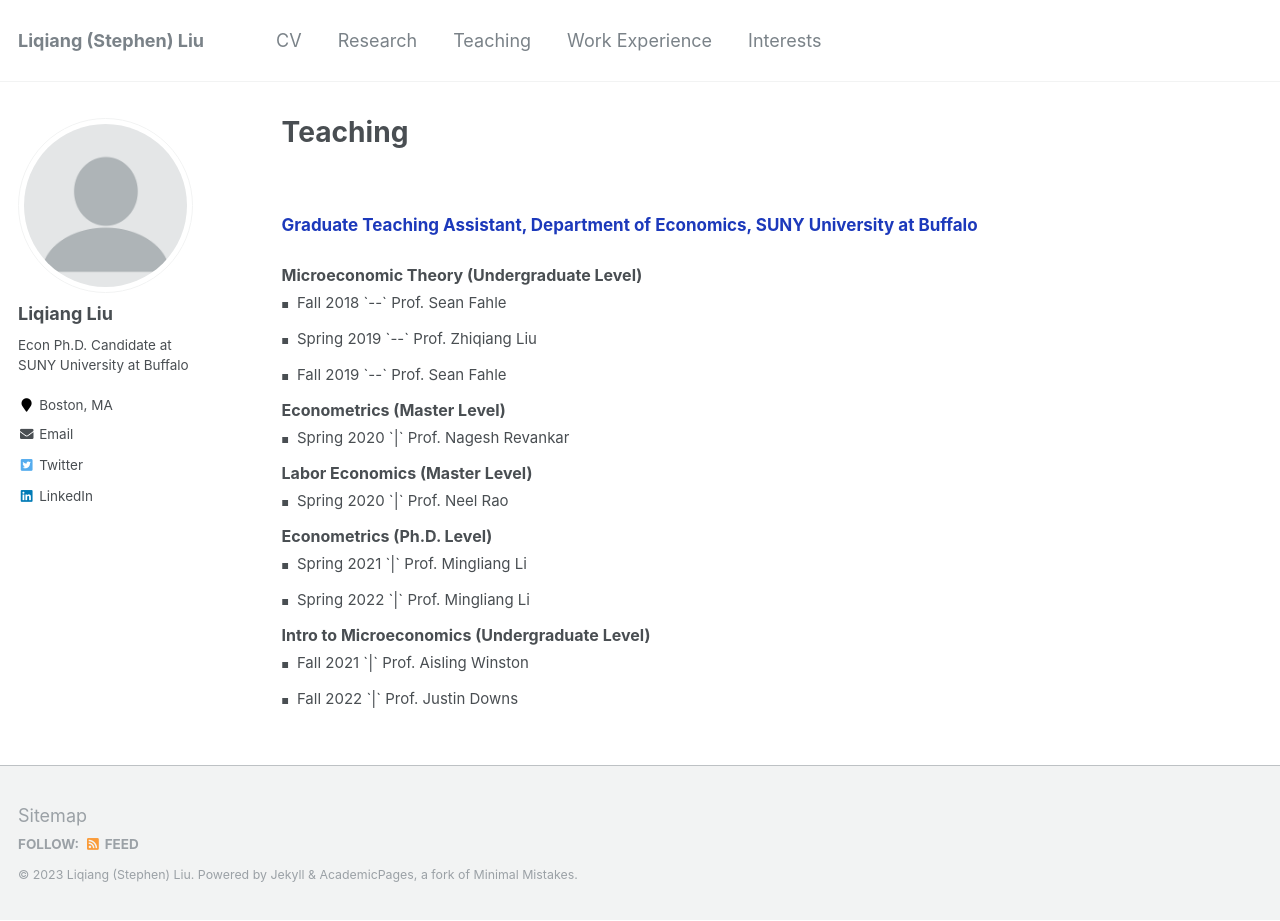
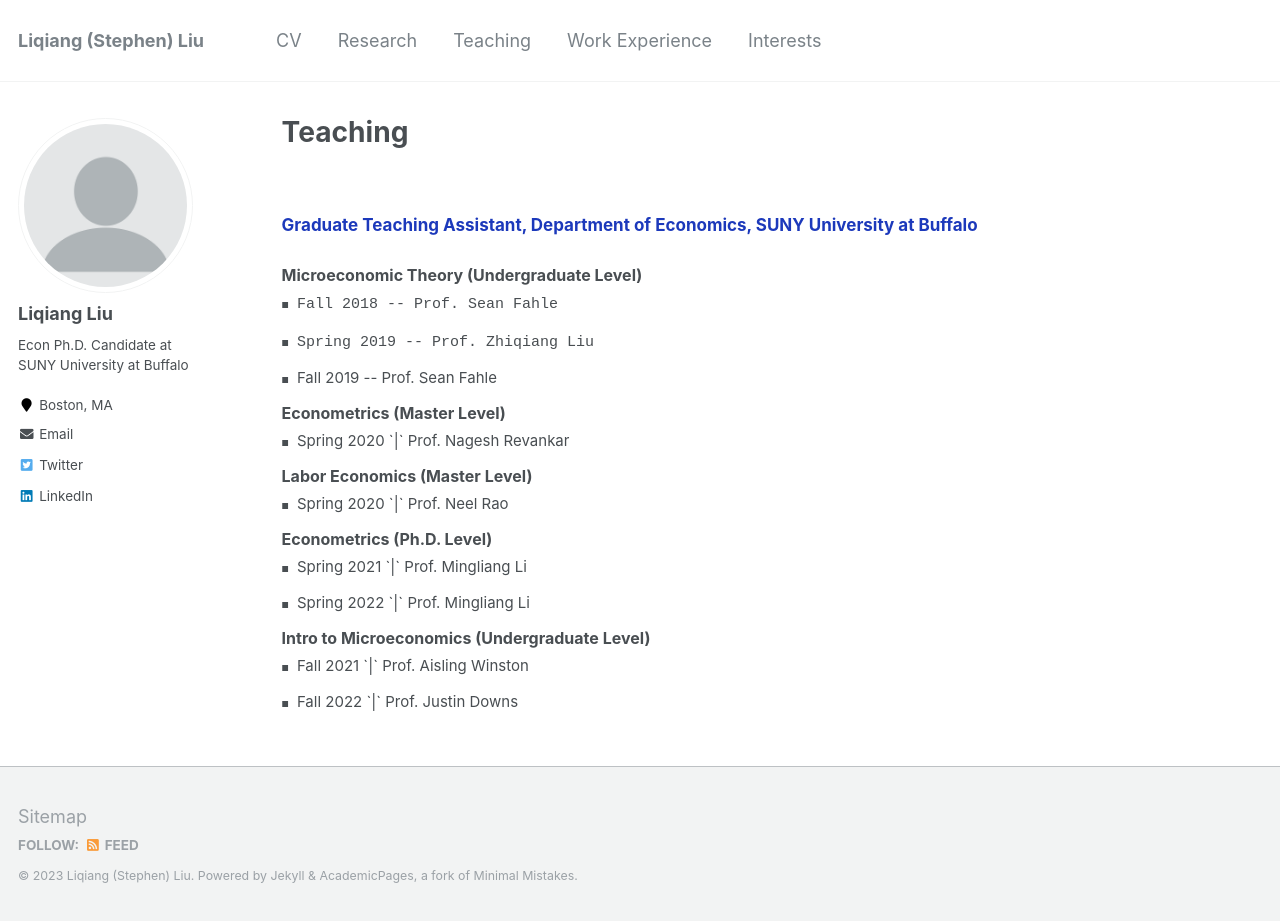
Before and after one commit to Liqiang-Liu/Liqiang-Liu.github.io, a Jekyll site: the page built from _pages/teaching.md, in a window 1280 px wide and 921 px high. Built offline with Jekyll 4.4.1, drawn with Linux system fonts in a browser that asks for light colours; some of the changed lines change nothing that is shown.

Commit message:
Update teaching.md

```diff
--- a/_pages/teaching.md
+++ b/_pages/teaching.md
@@ -26,9 +26,9 @@ redirect_from:
 <ul class="custom-bullet">
   <span style="font-size: 16px;"><strong>Microeconomic Theory (Undergraduate Level)</strong></span>
     <ul class="custom-bullet">
-      <li><span style="font-size: 15px;">Fall   2018 `--` Prof. Sean Fahle</span></li>
-      <li><span style="font-size: 15px;">Spring 2019 `--` Prof. Zhiqiang Liu</span></li>
-      <li><span style="font-size: 15px;">Fall   2019 `--` Prof. Sean Fahle</span></li>
+      <li><span style="font-size: 15px; font-family: 'Courier New', monospace;">Fall   2018 -- Prof. Sean Fahle</span></li>
+      <li><span style="font-size: 15px; font-family: 'Courier New', monospace;">Spring 2019 -- Prof. Zhiqiang Liu</span></li>
+      <li><span style="font-size: 15px;">Fall   2019 -- Prof. Sean Fahle</span></li>
      </ul>
 
   <span style="font-size: 16px;"> <strong>Econometrics (Master Level)</strong></span>
```
